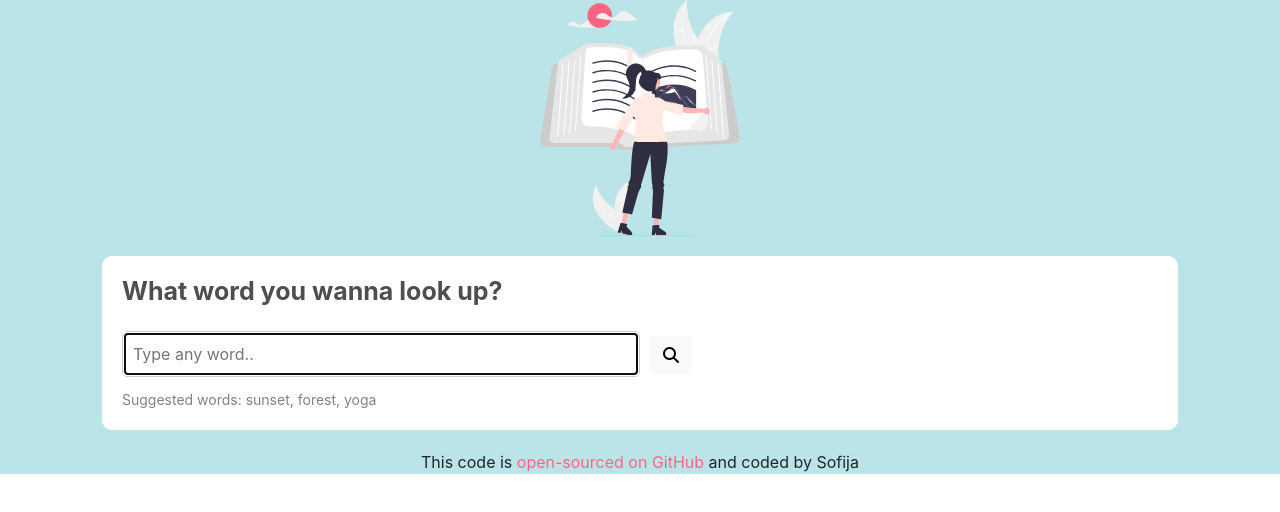
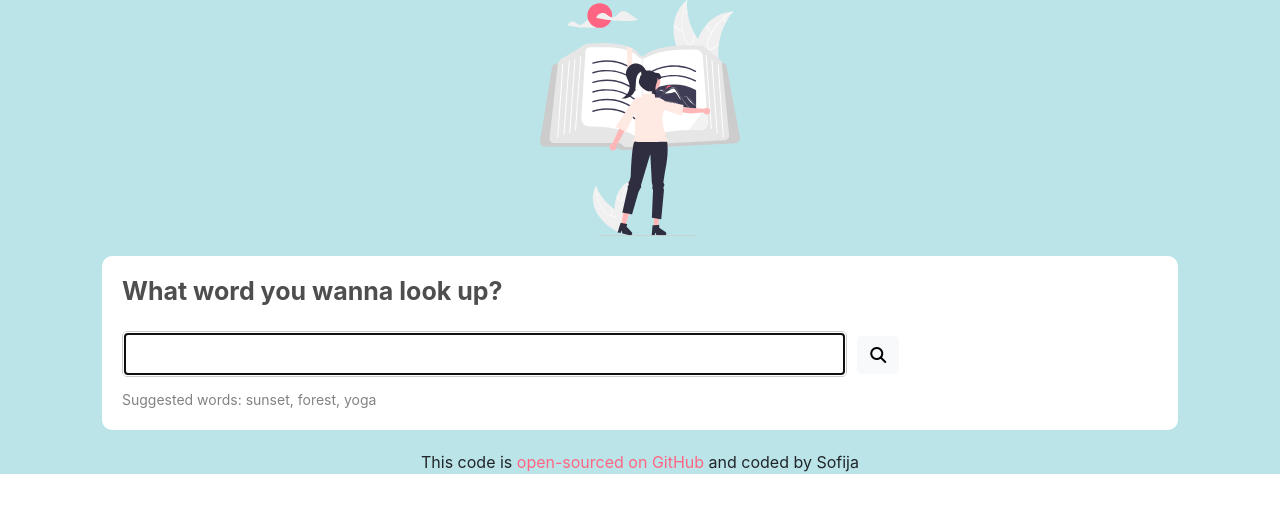
Before and after one commit to sofijaV/dictionary-app, a React (Create React App) app: page / in a window 1280 px wide. Shown: the top 512 px of the page. Built offline with nearby package versions, Linux system fonts and the light colour scheme.

Commit message:
removed placeholder updated width of input

```diff
--- a/src/Dictionary.css
+++ b/src/Dictionary.css
@@ -11,7 +11,7 @@
   margin-bottom: 20px;
 }
 .Dictionary input {
-  width: 50%;
+  width: 70%;
   padding: 10px;
   border-radius: 5px;
   border: 1px solid #cccccc;
--- a/src/Dictionary.js
+++ b/src/Dictionary.js
@@ -24,12 +24,7 @@ export default function Form() {
       <section>
         <h1>What word you wanna look up?</h1>
         <form onSubmit={handleSubmit}>
-          <input
-            type="search"
-            placeholder="Type any word.."
-            autoFocus="on"
-            onChange={updateWord}
-          ></input>
+          <input type="search" autoFocus="on" onChange={updateWord}></input>
           <button type="search" className="btn btn-light">
             <i className="fas fa-search"></i>
           </button>
```
